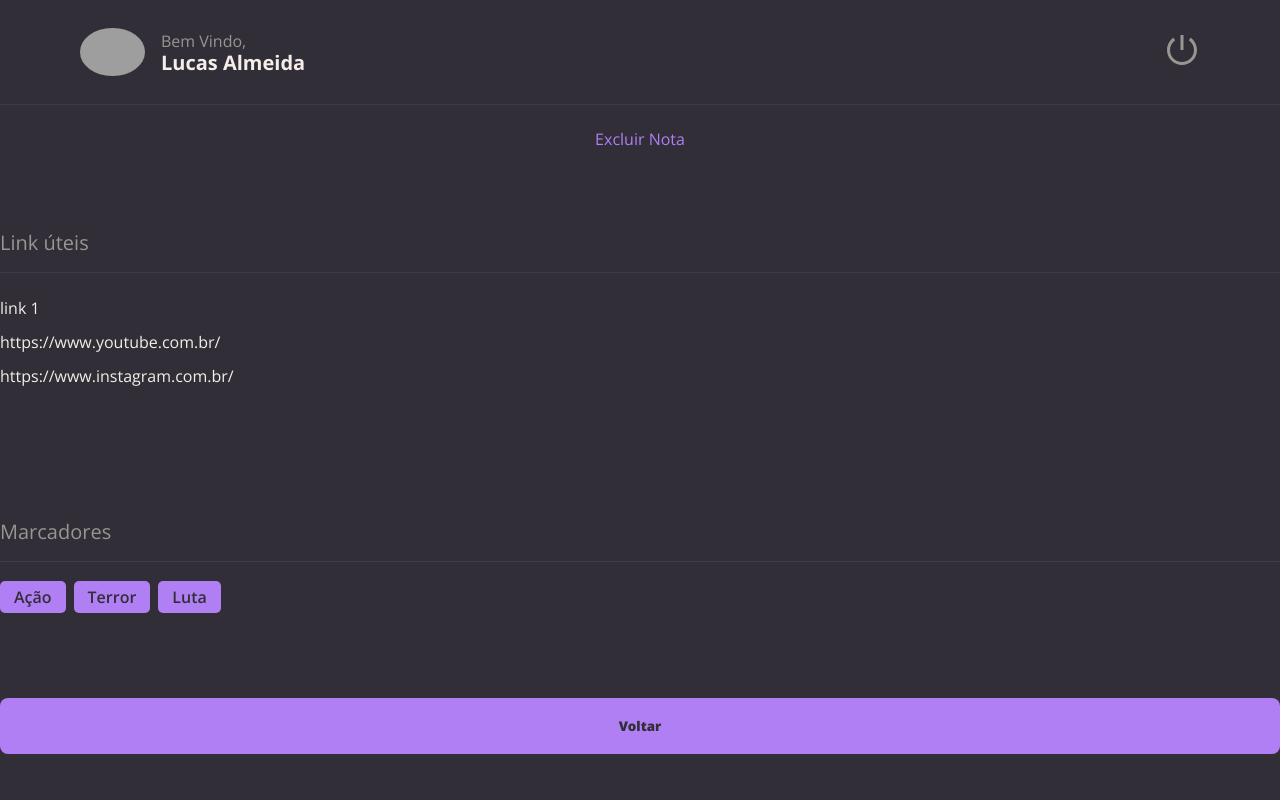
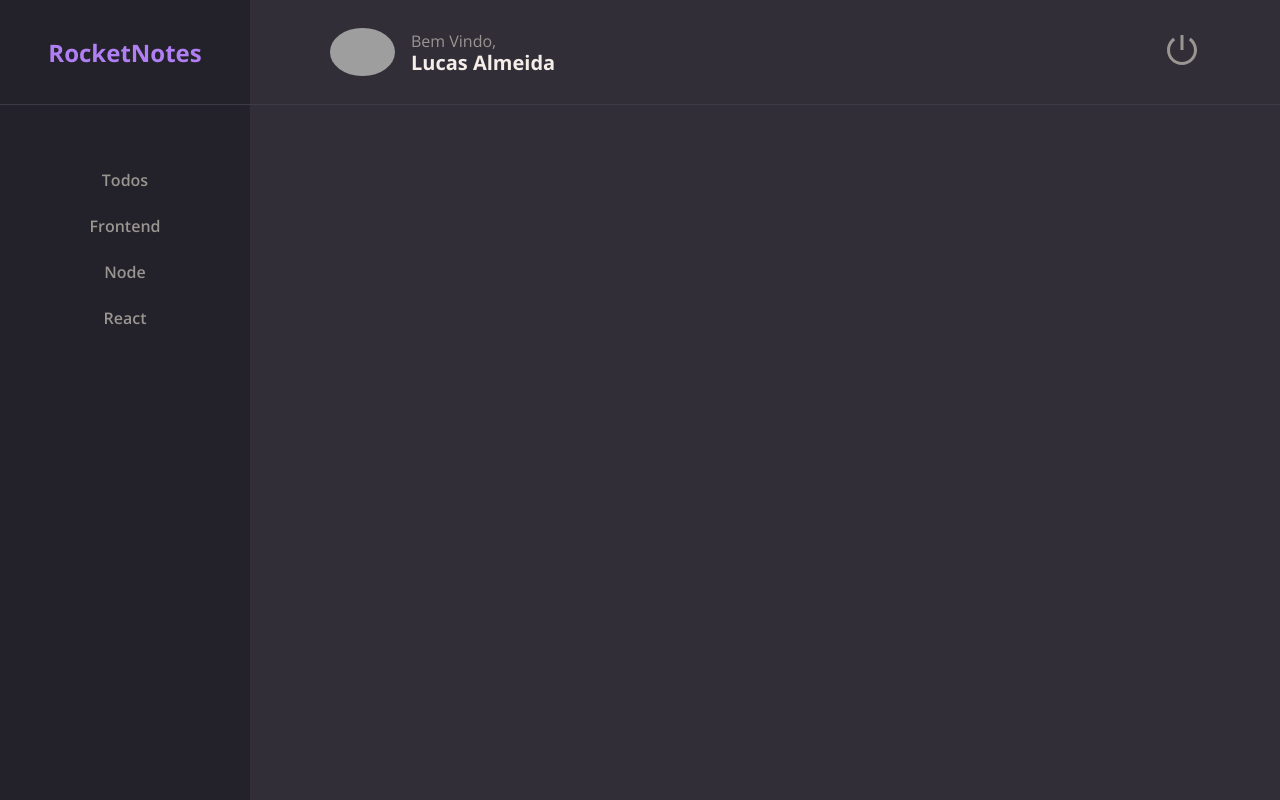
Before and after one commit to almeida0808/React-JS, a React (Vite) app in the folder rocketnotes/: page / in a window 1280 px wide. Built offline with nearby package versions, Linux system fonts and the light colour scheme; grey boxes are pictures that could not be loaded.

Commit message:
iniciando a pagina Home

```diff
--- a/rocketnotes/src/components/section/styles.js
+++ b/rocketnotes/src/components/section/styles.js
@@ -1,7 +1,7 @@
 import styled from "styled-components";
 
 export const Container = styled.section`
-  margin: 5.6rem 0 2.8rem;
+  margin: 2.8rem 0;
   > h2 {
     padding-bottom: 1.6rem;
     margin-bottom: 2.4rem;
--- a/rocketnotes/src/main.jsx
+++ b/rocketnotes/src/main.jsx
@@ -1,6 +1,6 @@
 import React from "react";
 import ReactDOM from "react-dom/client";
-import { Details } from "./pages/Details";
+import { Home } from "./pages/Home";
 import { ThemeProvider } from "styled-components";
 
 import GlobalStyles from "./styles/global"
@@ -11,7 +11,7 @@ ReactDOM.createRoot(document.getElementById("root")).render(
   <React.StrictMode>
     <ThemeProvider theme={temas}>
       <GlobalStyles/>
-      <Details />
+      <Home />
     </ThemeProvider>
   </React.StrictMode>
 );
--- a/rocketnotes/src/pages/Details/index.jsx
+++ b/rocketnotes/src/pages/Details/index.jsx
@@ -1,7 +1,7 @@
-import { Container, Links} from "./styles"; // quando importamos o arquivo de css , ele automaticamente já aplica todas estilizações
+import { Container, Links, Content } from "./styles"; // quando importamos o arquivo de css , ele automaticamente já aplica todas estilizações
 import { Button } from "../../components/button";
 import { Header } from "../../components/header";
-import { Section} from "../../components/section";
+import { Section } from "../../components/section";
 import { Tags } from "../../components/tags";
 import { TextButton } from "../../components/text-button";
 
@@ -13,30 +13,42 @@ export function Details() {
 
     <Container>
       <Header />
+      <main>
 
-      <TextButton title="Excluir Nota"/>
+        <Content>
+
+          <TextButton title="Excluir Nota" />
+
+<h1>Porque usamos isso?</h1>
+<p>É um fato estabelecido há muito tempo que um leitor se distrairá com o conteúdo legível de uma página ao observar seu layout. O objetivo de usar Lorem Ipsum é que ele tem uma distribuição de letras mais ou menos normal, em vez de usar 'Conteúdo aqui, conteúdo aqui', fazendo com que pareça um inglês legível. Muitos pacotes de editoração eletrônica e editores de páginas da web agora usam Lorem Ipsum como modelo de texto padrão, e uma pesquisa por 'lorem ipsum' revelará muitos sites ainda em sua infância. Várias versões evoluíram ao longo dos anos, às vezes por acidente, às vezes propositalmente (injetando humor e coisas do gênero).</p>
+
+
           <Section title="Link úteis">
-
             <Links>
               <li>
                 <a href="https://www.rocketseat.com.br/">link 1</a>
               </li>
               <li>
-            <a href="https://www.youtube.com.br/">https://www.youtube.com.br/</a>
+                <a href="https://www.youtube.com.br/">
+                  https://www.youtube.com.br/
+                </a>
               </li>
               <li>
-            <a href="https://www.instagram.com.br/">https://www.instagram.com.br/</a>
+                <a href="https://www.instagram.com.br/">
+                  https://www.instagram.com.br/
+                </a>
               </li>
             </Links>
           </Section>
 
           <Section title="Marcadores">
-<Tags title="Ação"/>
-<Tags title="Terror"/>
-<Tags title="Luta"/>
-
+            <Tags title="Ação" />
+            <Tags title="Terror" />
+            <Tags title="Luta" />
           </Section>
           <Button title="Voltar" />
+        </Content>
+      </main>
     </Container>
   );
 }
--- a/rocketnotes/src/pages/Details/styles.js
+++ b/rocketnotes/src/pages/Details/styles.js
@@ -8,6 +8,12 @@ export const Container = styled.div`
   grid-template-areas:
     "header"
     "content";
+
+  > main {
+    grid-area: content;
+    overflow-y: scroll;
+    padding: 64px 0;
+  }
 `;
 export const Links = styled.ul`
   list-style: none;
@@ -21,3 +27,26 @@ export const Links = styled.ul`
     }
   }
 `;
+export const Content = styled.div`
+  max-width: 55rem;
+  margin: 0 auto;
+
+  display: flex;
+  flex-direction: column;
+
+  > button:first-child {
+    align-self: end;
+  }
+
+  > h1 {
+    padding-top: 6.4rem;
+    padding-bottom: 1.6rem;
+    font-size: 3.6rem;
+  }
+
+  > p {
+    font-weight: 100;
+    font-size: 1.6rem;
+    text-align: justify;
+  }
+`;
--- /dev/null
+++ b/rocketnotes/src/pages/Home/index.jsx
@@ -0,0 +1,34 @@
+import { Container, Brand, Menu, Search, Content, NewNotes } from "./styles";
+import { Header } from "../../components/header";
+import { Tags } from "../../components/tags";
+
+export function Home() {
+  return(
+<Container>
+<Brand>
+<h1>RocketNotes</h1>
+</Brand>
+<Header/>
+<Menu>
+<li>Todos</li>
+<li>Frontend</li>
+<li>Node</li>
+<li>React</li>
+
+</Menu>
+
+<Search>
+
+</Search>
+
+<Content>
+
+</Content>
+
+<NewNotes>
+
+</NewNotes>
+</Container>
+
+  )
+}
--- /dev/null
+++ b/rocketnotes/src/pages/Home/styles.js
@@ -0,0 +1,62 @@
+import styled from "styled-components";
+
+export const Container = styled.div`
+  width: 100%;
+  height: 100vh;
+
+  display: grid;
+  grid-template-columns: 25rem auto;
+  grid-template-rows: 10.5rem 12.8rem auto 6.4rem;
+  grid-template-areas:
+    "brand header"
+    "menu search"
+    "menu content"
+    "newnote content";
+  background-color: ${({ theme }) => theme.COLORS.BACKGROUND_800};
+`;
+export const Brand = styled.div`
+  grid-area: brand;
+
+  display: flex;
+  justify-content: center;
+  align-items: center;
+
+  border-bottom-width: 1px;
+  border-bottom-style: solid;
+  border-bottom-color: ${({ theme }) => theme.COLORS.BACKGROUND_700};
+  background-color: ${({ theme }) => theme.COLORS.BACKGROUND_900};
+
+  h1 {
+    font-size: 2.4rem;
+    color: ${({ theme }) => theme.COLORS.VIOLET};
+  }
+`;
+export const Menu = styled.ul`
+  grid-area: menu;
+  display: flex;
+  flex-direction: column;
+  background-color: ${({ theme }) => theme.COLORS.BACKGROUND_900};
+  color: ${({ theme }) => theme.COLORS.GRAY_100};
+  font-weight: 600;
+
+  list-style: none;
+  text-align: center;
+
+  gap: 2.4rem;
+
+  > li:first-child {
+    padding-top: 6.4rem;
+  }
+`;
+export const Search = styled.div`
+  grid-area: search;
+`;
+export const Content = styled.div`
+  grid-area: content;
+`;
+export const NewNotes = styled.button`
+  border: none;
+
+  grid-area: newnote;
+  background-color: ${({ theme }) => theme.COLORS.BACKGROUND_900};
+`;
```
Lines whose indentation alone changed are shown as unchanged.
